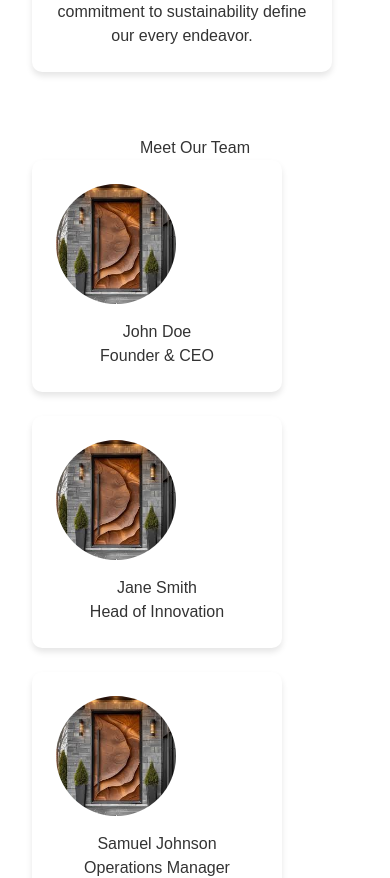
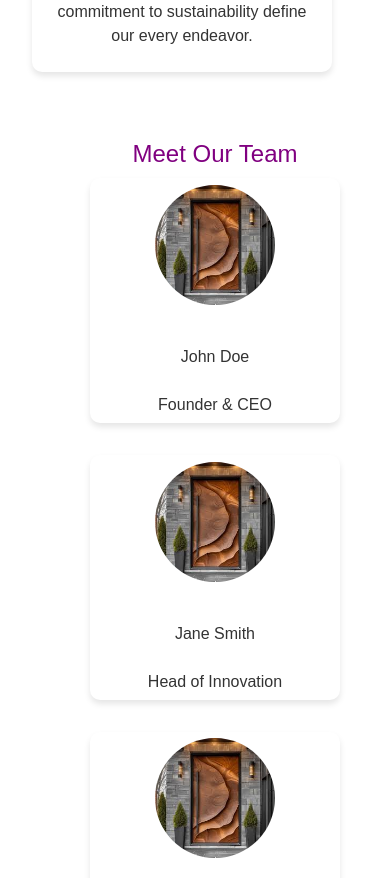
Before and after one commit to webitya/madhav-creations, a React (Vite) app: page /About-Us in a window 390 px wide. Shown: the part 2140-3018 px from the top of the page. Built offline with nearby package versions, Linux system fonts and the light colour scheme.

Commit message:
updated by rj

```diff
--- a/src/components/Aboutus/AboutHeroEl/about.css
+++ b/src/components/Aboutus/AboutHeroEl/about.css
@@ -38,7 +38,11 @@ body {
     font-size: 2rem;
     color: #5e2db6;
   }
-
+  .team-section h2 {
+    margin-bottom:6px;
+    color: purple;
+    font-size:1.5rem;
+  }
   .journey-content {
     display: flex;
     gap: 2rem;
@@ -166,12 +170,30 @@ body {
       flex-direction: column; /* Stack cards vertically */
       gap: 1.5rem;
     }
-
-    .team-cards {
+    .team-section {
+      display: flex;
+      justify-content: center;
+      flex-direction: column;
+    margin-left:40px;
+    }
+    .team-card{
       flex-direction: column; /* Stack team cards vertically */
       gap: 1.5rem;
+      display: flex;
+      padding: 0.4rem;
+      flex-direction: column;
+      justify-content: center;
+      align-items: center;
     }
+    .team-card {
+      background: #fff;
+      border-radius: 10px;
+      text-align: center;
 
+      width: 100%;
+      max-width: 250px; /* Set a maximum width */
+      box-shadow: 0 4px 6px rgba(0, 0, 0, 0.1);
+    }
     .contact-button {
       padding: 0.8rem 1.5rem;
     }
```
